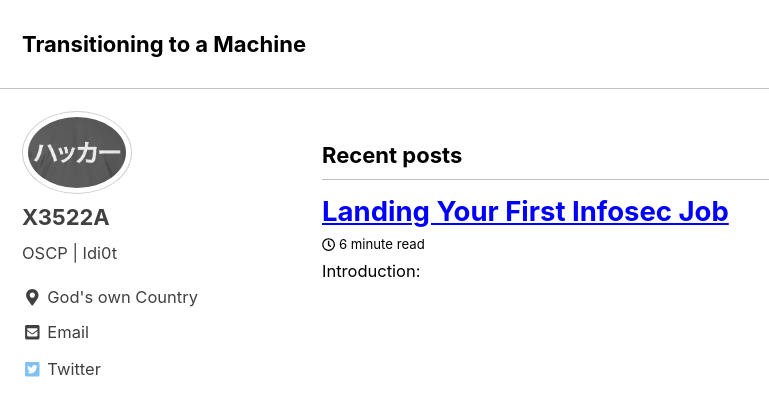
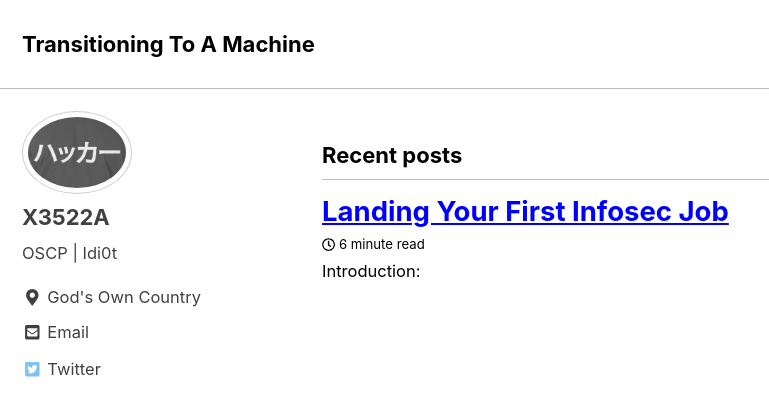
Before and after one commit to vinaysudheer/x3522a.github.io, a Jekyll site: the page built from index.html, in a window 1280 px wide and 900 px high. Shown: the top 416 px of the window, without its empty margins (0-769 px from the left). Built offline with Jekyll 4.4.1, drawn with Linux system fonts in a browser that asks for light colours; cached includes are drawn as plain includes; the list of posts is cut into pages by our own code.

```diff
--- a/_config.yml
+++ b/_config.yml
@@ -18,7 +18,7 @@ minimal_mistakes_skin    : "contrast"
 
 # Site Settings
 locale                   : "en-US"
-title                    : "Transitioning to a Machine"
+title                    : "Transitioning To A Machine"
 title_separator          : "-"
 subtitle                 : # site tagline that appears below site title in masthead
 name                     : "X3522A"
@@ -98,7 +98,7 @@ author:
   name             : "X3522A"
   avatar           : "/assets/images/avatar.jpg"
   bio              : "OSCP | Idi0t"
-  location         : "God's own Country"
+  location         : "God's Own Country"
   email            :
   links:
     - label: "Email"
```
